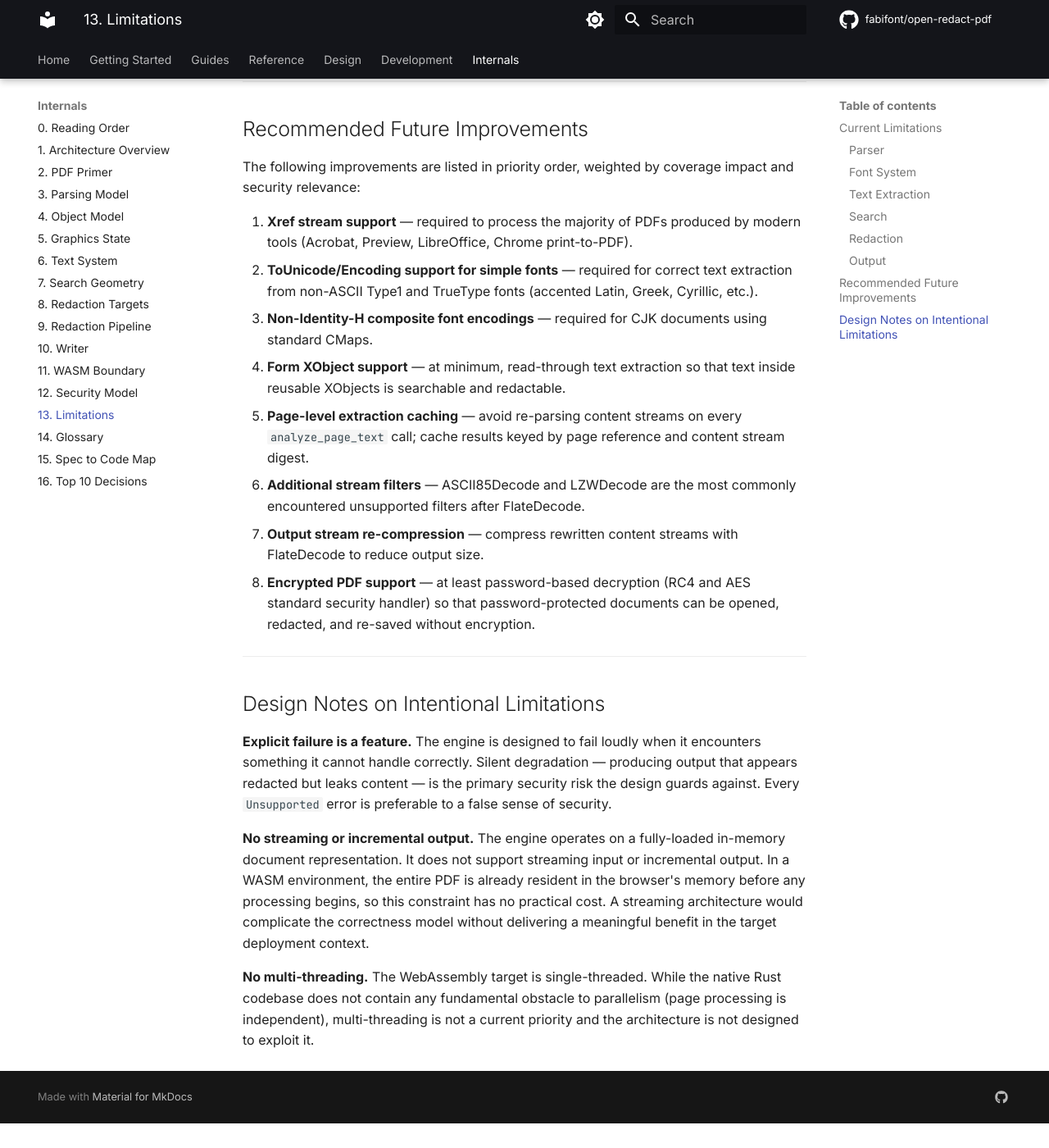
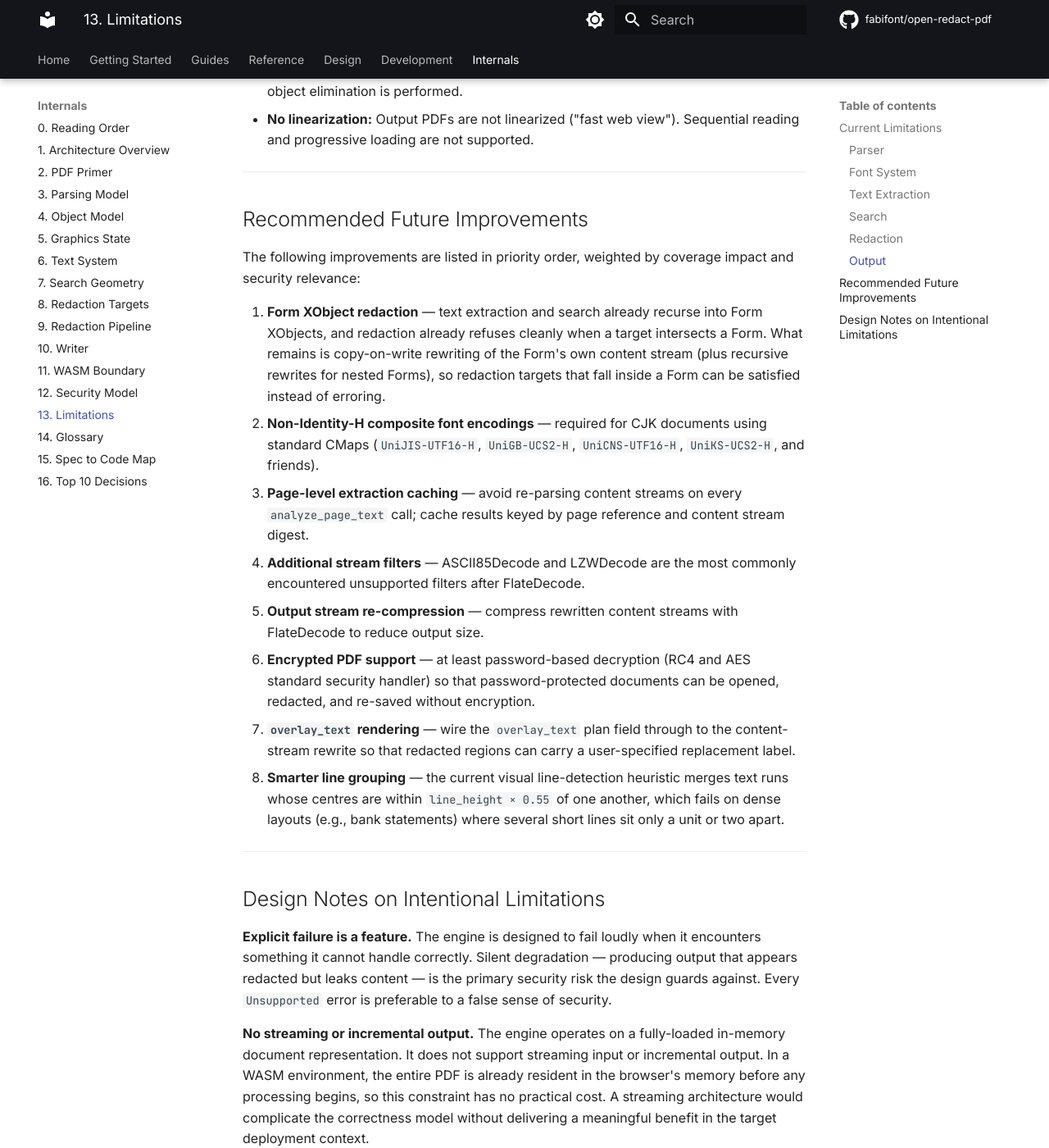
Before and after one commit to fabifont/open-redact-pdf, an MkDocs documentation site: the page built from docs/internals/13-limitations.md, in a window 1280 px wide and 1400 px high, scrolled down 3085 px. Shown: the whole window at 82% size. Built offline with MkDocs 1.6.1 and Material for MkDocs 9.7.7, drawn with Linux system fonts in a browser that asks for light colours; comment, search, counter and statistics services are not loaded; before the commit the page ends 4455 px from its top, so only the background shows below that; some of the changed text lies outside the part shown.

Commit message:
docs: refresh limitations reading order
Update the limitations page to reflect the work landed in this session:
Form XObject text extraction is resolved, TIFF predictor is resolved,
v/y Bezier bounds are resolved. The "Recommended Future Improvements"
list is rewritten so it opens on the next meaningful piece of Form
XObject work (copy-on-write redaction) instead of features that are
now shipping.

```diff
--- a/docs/internals/13-limitations.md
+++ b/docs/internals/13-limitations.md
@@ -24,6 +24,7 @@ This page documents the current known limitations of the engine, organized by su
 
 - **No caching:** `analyze_page_text` re-executes the full content stream interpretation on every call. For pages with large or complex content streams, repeated calls are expensive.
 - **No annotation text:** Text in annotation appearances (widget annotations, free text annotations, etc.) is not extracted.
+- _(resolved)_ Text inside Form XObjects is now extracted by recursing into their content streams; their `Matrix`, their local `Resources.Font`, and their local `Resources.ExtGState` are honoured, and the recursion is cycle-protected and depth-capped at 16.
 
 ### Search
 
@@ -53,14 +54,14 @@ This page documents the current known limitations of the engine, organized by su
 
 The following improvements are listed in priority order, weighted by coverage impact and security relevance:
 
-1. **Xref stream support** — required to process the majority of PDFs produced by modern tools (Acrobat, Preview, LibreOffice, Chrome print-to-PDF).
-2. **ToUnicode/Encoding support for simple fonts** — required for correct text extraction from non-ASCII Type1 and TrueType fonts (accented Latin, Greek, Cyrillic, etc.).
-3. **Non-Identity-H composite font encodings** — required for CJK documents using standard CMaps.
-4. **Form XObject support** — at minimum, read-through text extraction so that text inside reusable XObjects is searchable and redactable.
-5. **Page-level extraction caching** — avoid re-parsing content streams on every `analyze_page_text` call; cache results keyed by page reference and content stream digest.
-6. **Additional stream filters** — ASCII85Decode and LZWDecode are the most commonly encountered unsupported filters after FlateDecode.
-7. **Output stream re-compression** — compress rewritten content streams with FlateDecode to reduce output size.
-8. **Encrypted PDF support** — at least password-based decryption (RC4 and AES standard security handler) so that password-protected documents can be opened, redacted, and re-saved without encryption.
+1. **Form XObject redaction** — text extraction and search already recurse into Form XObjects, and redaction already refuses cleanly when a target intersects a Form. What remains is copy-on-write rewriting of the Form's own content stream (plus recursive rewrites for nested Forms), so redaction targets that fall inside a Form can be satisfied instead of erroring.
+2. **Non-Identity-H composite font encodings** — required for CJK documents using standard CMaps (`UniJIS-UTF16-H`, `UniGB-UCS2-H`, `UniCNS-UTF16-H`, `UniKS-UCS2-H`, and friends).
+3. **Page-level extraction caching** — avoid re-parsing content streams on every `analyze_page_text` call; cache results keyed by page reference and content stream digest.
+4. **Additional stream filters** — ASCII85Decode and LZWDecode are the most commonly encountered unsupported filters after FlateDecode.
+5. **Output stream re-compression** — compress rewritten content streams with FlateDecode to reduce output size.
+6. **Encrypted PDF support** — at least password-based decryption (RC4 and AES standard security handler) so that password-protected documents can be opened, redacted, and re-saved without encryption.
+7. **`overlay_text` rendering** — wire the `overlay_text` plan field through to the content-stream rewrite so that redacted regions can carry a user-specified replacement label.
+8. **Smarter line grouping** — the current visual line-detection heuristic merges text runs whose centres are within `line_height × 0.55` of one another, which fails on dense layouts (e.g., bank statements) where several short lines sit only a unit or two apart.
 
 ---
 
```
